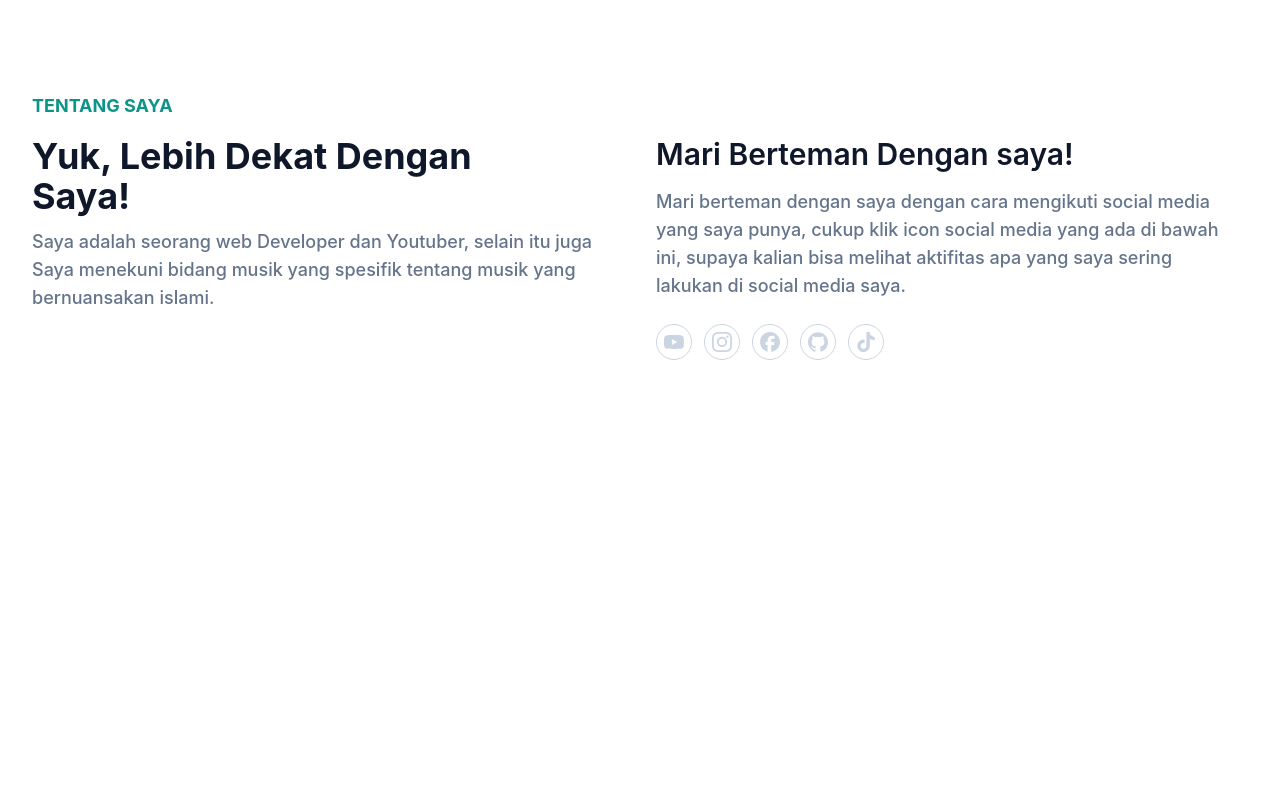
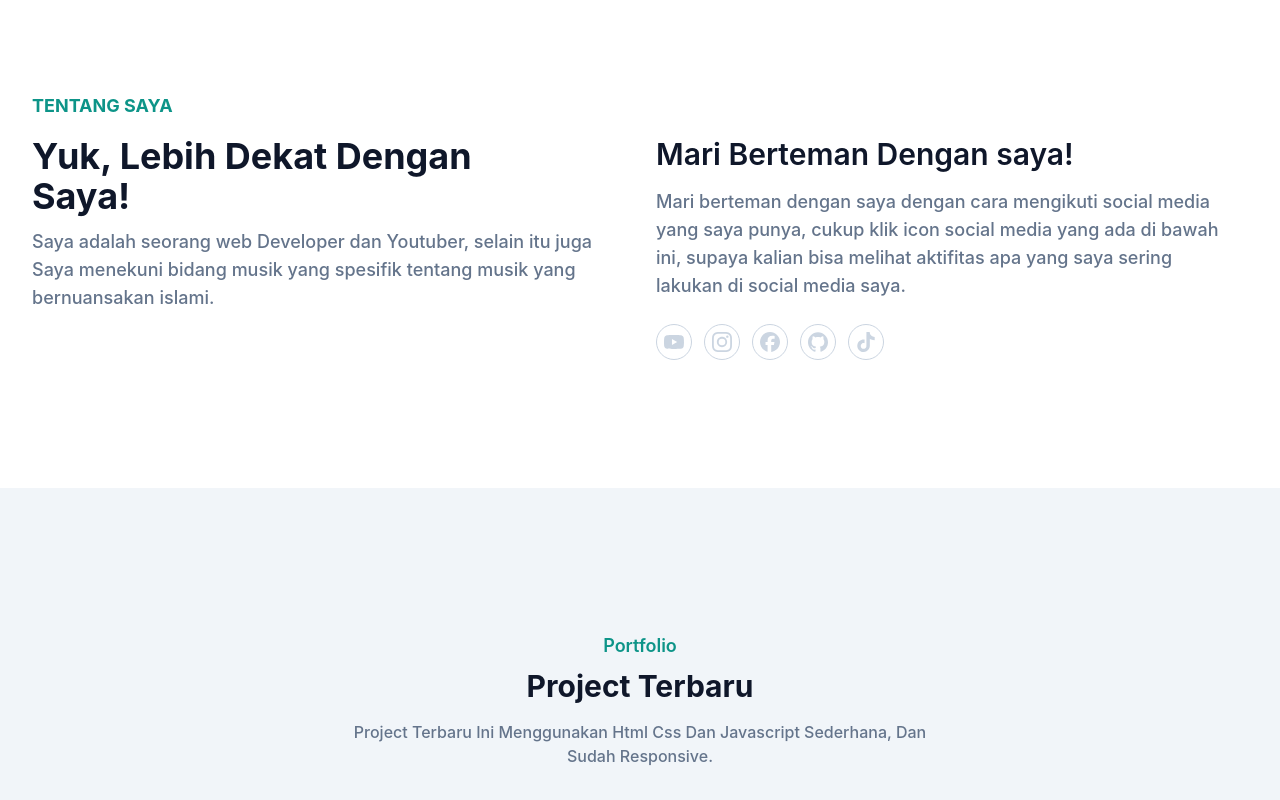
Before and after one commit to ahmadsaputra19/project-tailwind, a website: page index.html in a window 1280 px wide. Shown: the part 696-1496 px from the top of the page. Before the commit the page ends 1392 px from the top, so only its background shows below. Drawn offline with Linux system fonts and the light colour scheme.

Commit message:
menambahkan portfolio

```diff
--- a/index.html
+++ b/index.html
@@ -157,9 +157,18 @@
     <!-- About Section End -->
 
     <!-- Portfolio Section Start -->
-    <section id="portfolio" class="pt-36 pb-16">
+    <section id="portfolio" class="pt-36 pb-16 bg-slate-100">
       <div class="container">
+        <div class="w-full px-4">
+          <div class="max-w-xl mx-auto text-center mb-16">
+            <h4 class="font-semibold text-lg text-primary mb-2">Portfolio</h4>
+            <h2 class="font-bold text-3xl text-dark mb-4">Project Terbaru</h2>
+            <p class="font-medium text-md text-secondary">Project Terbaru Ini Menggunakan Html Css Dan Javascript Sederhana, Dan Sudah Responsive.</p>
+          </div>
+        </div>
+        <div class="w-full px-4 flex flex-wrap">
 
+        </div>
       </div>
     </section>
     <!-- Portfolio Section End -->
```
Also changed, not shown: src/output.css.
